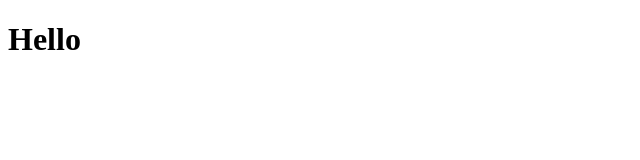
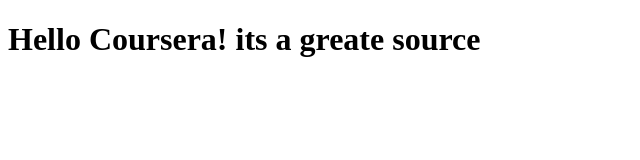
Before and after one commit to gangab/coursera-test, a plain HTML site: page site/index.html in a window 1280 px wide. Shown: the whole page, without its empty margins (0-640 px from the left). Drawn offline with Linux system fonts and the light colour scheme.

Commit message:
first change

```diff
--- a/site/index.html
+++ b/site/index.html
@@ -5,7 +5,7 @@
 </head>
 <body>
 
-<h1>Hello</h1>
+<h1>Hello Coursera! its a greate source</h1>
 
 </body>
 </html>
```
